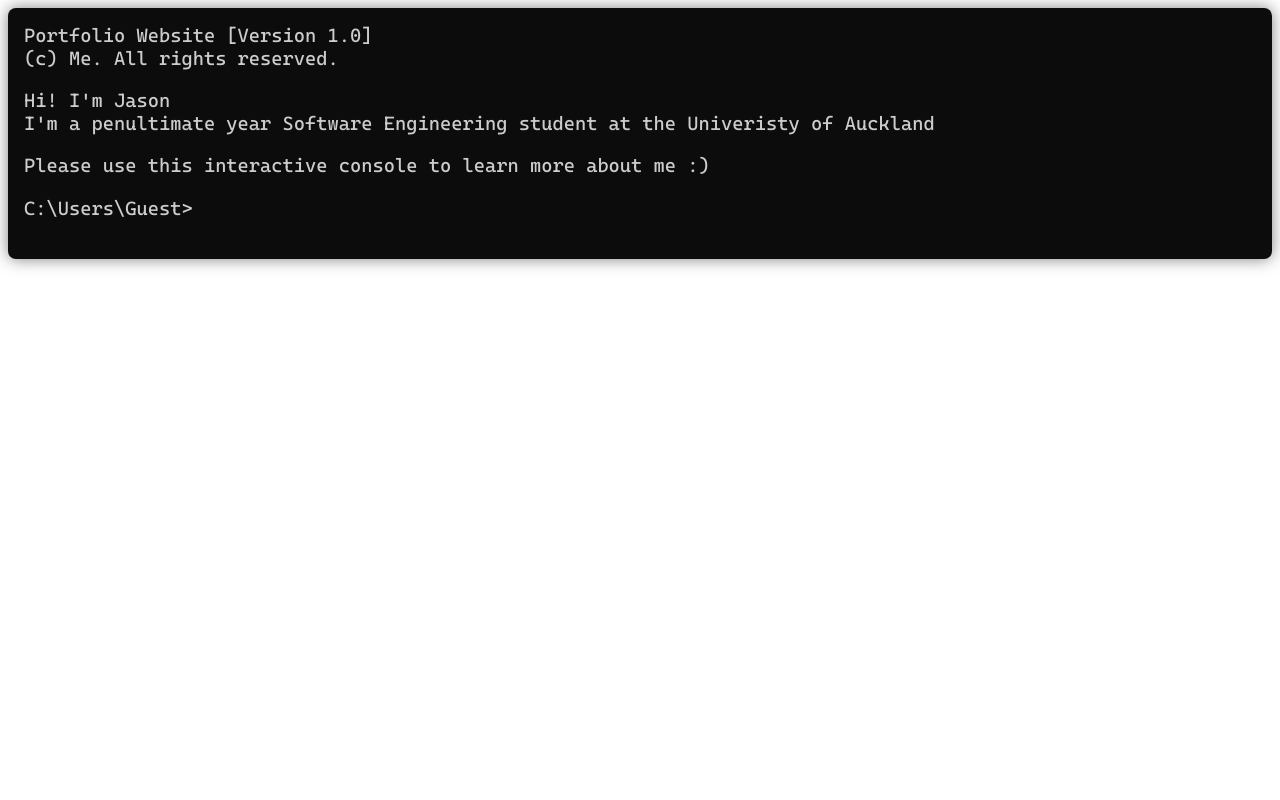
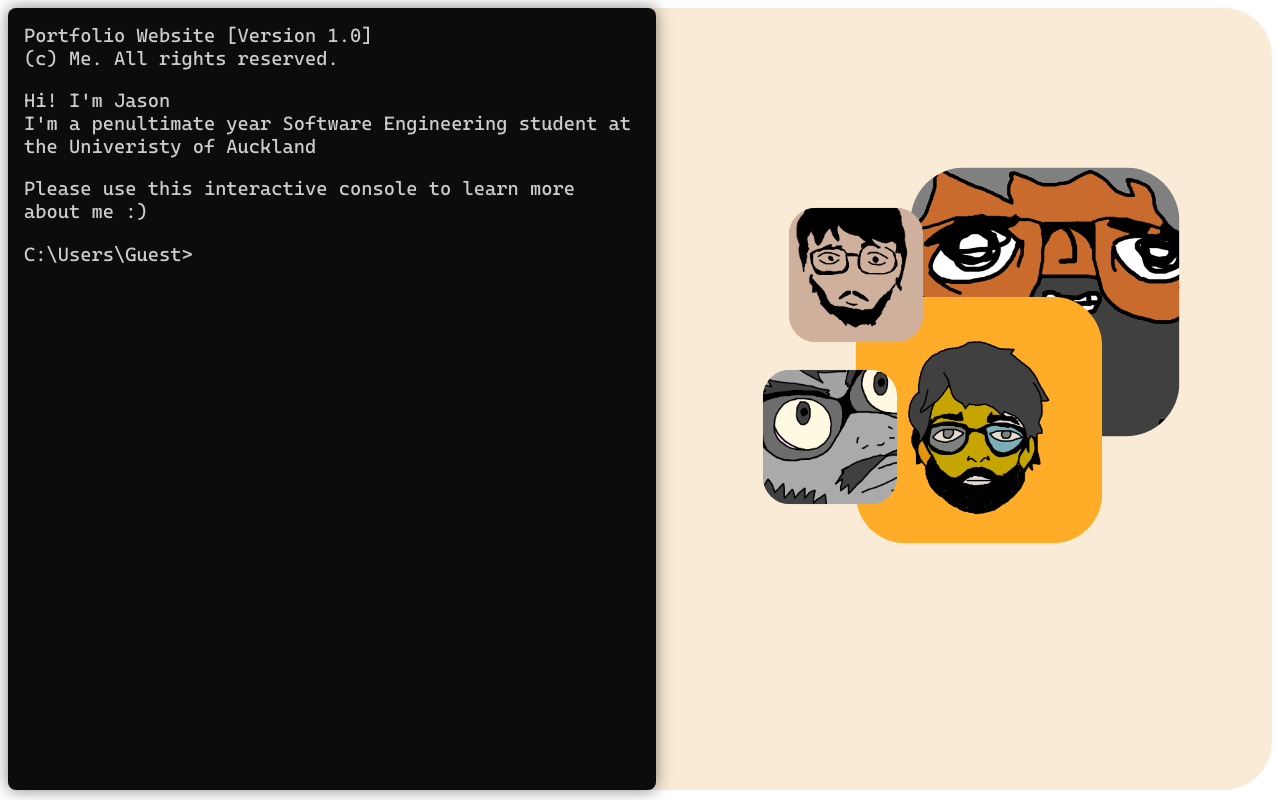
Before and after one commit to jxav22/Portfolio, a Next.js app: page / in a window 1280 px wide. Built offline with nearby package versions, Linux system fonts and the light colour scheme.

Commit message:
styled everything to look better

```diff
--- a/src/components/Input/Input.tsx
+++ b/src/components/Input/Input.tsx
@@ -13,6 +13,10 @@ function Input({ submit, prompt }: Props) {
   const [inputValue, setInputValue] = useState(prompt);
 
   const [historyIndex, setHistoryIndex] = useState(0);
+
+  useEffect(()=>{
+    history.push(`${prompt}(Nice find! ^^ Here's a bit about this project as a reward: this is a clone of the windows command prompt, I tried making it one-to-one, but please let me know if there's a difference)`);
+  },[]);
 
   useEffect(() => {
     window.addEventListener("keypress", handleKeyPress);
--- a/src/components/PdfViewer/PdfViewer.module.css
+++ b/src/components/PdfViewer/PdfViewer.module.css
@@ -23,7 +23,6 @@
   border-radius: 50%;
   color: white;
   font-size: min(4vw, 2em);
-  cursor: pointer;
   background-color: #37da3d;
   font-weight: bold;
   text-align: center;
--- a/src/components/Terminal/Terminal.tsx
+++ b/src/components/Terminal/Terminal.tsx
@@ -6,6 +6,7 @@ import PdfViewer from "../PdfViewer/PdfViewer";
 
 type Props = {
   showPdf: () => void;
+  className: string;
 };
 
 const initialContent = [
@@ -19,7 +20,7 @@ const initialContent = [
   "",
 ];
 
-function Terminal({ showPdf }: Props) {
+function Terminal({ showPdf, className }: Props) {
   const [content, setContent] = React.useState<string[]>(initialContent);
 
   const prompt = "C:\\Users\\Guest>";
@@ -130,7 +131,7 @@ function Terminal({ showPdf }: Props) {
   };
 
   return (
-    <div className={styles.terminal}>
+    <div className={`${styles.terminal} ${className}`}>
       <div>
         {content.map((line, index) => {
           return <Output key={index} text={line} />;
--- a/src/pages/index.tsx
+++ b/src/pages/index.tsx
@@ -1,11 +1,13 @@
 import Head from "next/head";
 import Image from "next/image";
 import { Inter } from "next/font/google";
-// import styles from "@/styles/Home.module.css";
+import styles from "@/styles/Home.module.css";
 import Output from "@/components/Output/Output";
 import Terminal from "@/components/Terminal/Terminal";
 import { useState } from "react";
 import PdfViewer from "@/components/PdfViewer/PdfViewer";
+import ProfileDisplay from "@/components/ProfileDisplayFreeForm/ProfileDisplay";
+import PersonalSection from "@/components/PersonalSection/PersonalSection";
 
 const inter = Inter({ subsets: ["latin"] });
 
@@ -28,9 +30,10 @@ export default function Home() {
         <meta name="viewport" content="width=device-width, initial-scale=1" />
         <link rel="icon" href="/favicon.ico" />
       </Head>
-      <main>
+      <main className={styles.container}>
         {showPdf && <PdfViewer hidePdf={hidePdf} />}
-        <Terminal showPdf={exposePdf} />
+        <Terminal showPdf={exposePdf} className={styles.terminal} />
+        <PersonalSection className={styles.personal}/>
       </main>
       {/* <main className={`${styles.main} ${inter.className}`}>
         <div className={styles.description}>
--- a/src/styles/Home.module.css
+++ b/src/styles/Home.module.css
@@ -1,4 +1,26 @@
-.main {
+.container {
+  display: flex;
+  flex-wrap: wrap;
+
+  background-color: antiquewhite;
+  border-radius: 3rem;
+}
+
+.container > .terminal,
+.container > .personal {
+  flex: 1;
+  height: calc(100vh - 50px); /* Set a fixed height for the components */
+}
+
+@media (max-width: 1000px) {
+  .container > .termainal,
+  .container > .personal {
+    flex: none;
+    width: 100%;
+  }
+}
+
+/* .main {
   display: flex;
   flex-direction: column;
   justify-content: space-between;
@@ -107,8 +129,9 @@
 .logo {
   position: relative;
 }
+*/
 /* Enable hover only on non-touch devices */
-@media (hover: hover) and (pointer: fine) {
+/* @media (hover: hover) and (pointer: fine) {
   .card:hover {
     background: rgba(var(--card-rgb), 0.1);
     border: 1px solid rgba(var(--card-border-rgb), 0.15);
@@ -123,10 +146,10 @@
   .card:hover span {
     transform: none;
   }
-}
+} */
 
 /* Mobile */
-@media (max-width: 700px) {
+/* @media (max-width: 700px) {
   .content {
     padding: 4rem;
   }
@@ -203,7 +226,7 @@
 }
 
 /* Tablet and Smaller Desktop */
-@media (min-width: 701px) and (max-width: 1120px) {
+/* @media (min-width: 701px) and (max-width: 1120px) {
   .grid {
     grid-template-columns: repeat(2, 50%);
   }
@@ -226,4 +249,4 @@
   to {
     transform: rotate(0deg);
   }
-}
+} */
```
